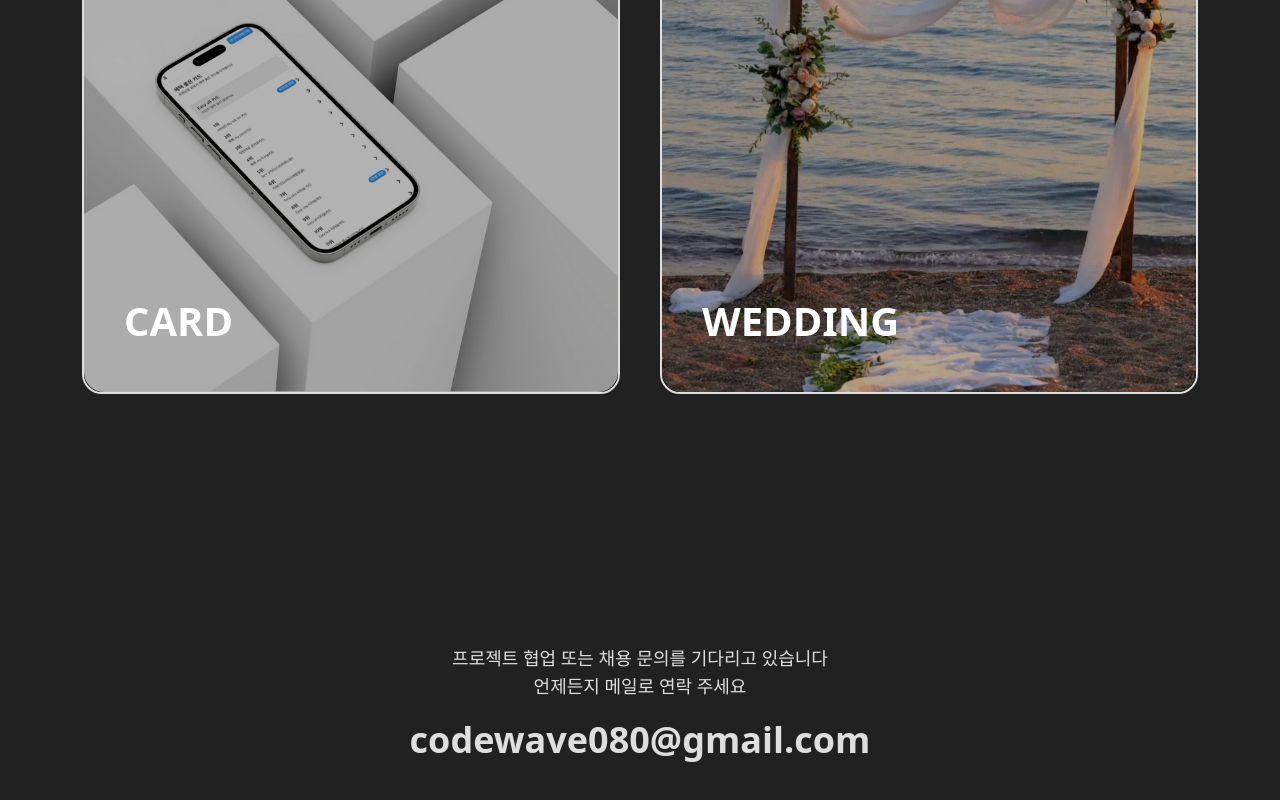
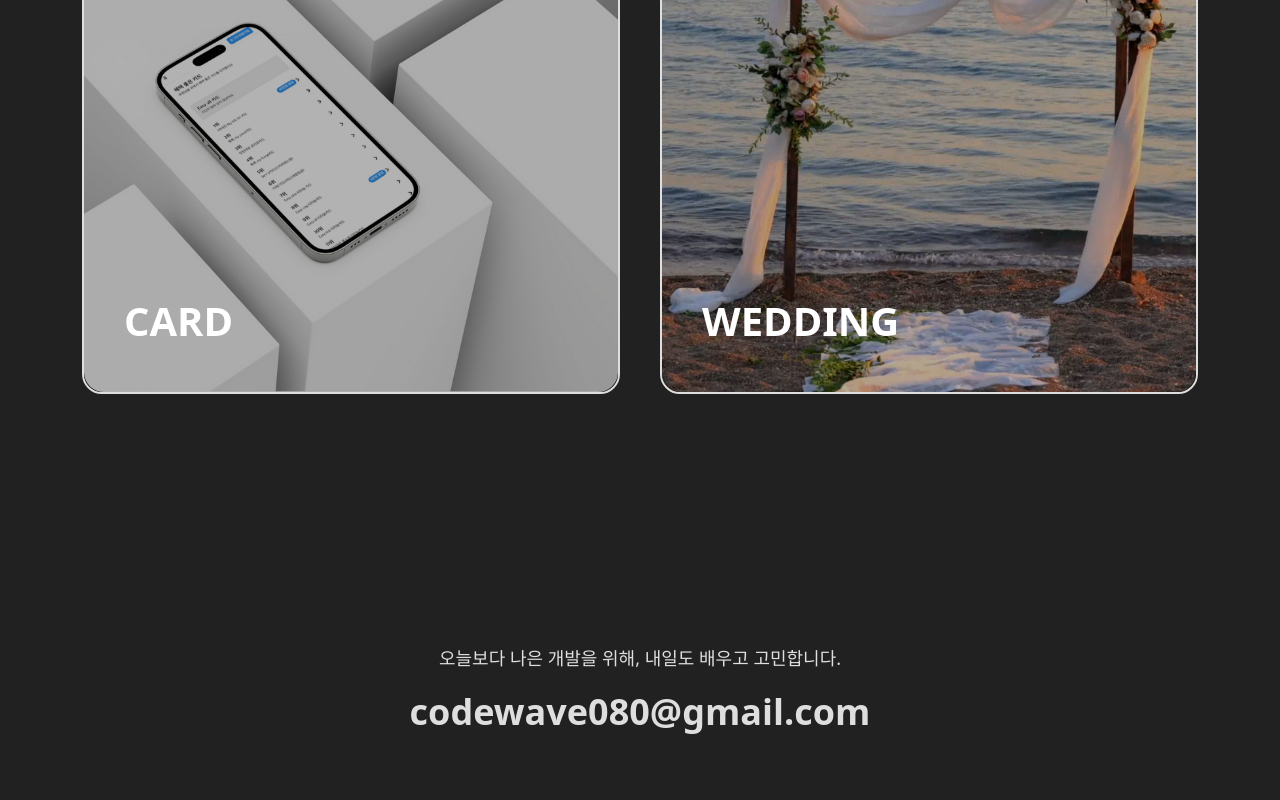
Before and after one commit to code-wave-080/portfolio, a Next.js app: page / in a window 1280 px wide. Shown: the part 3228-4028 px from the top of the page. Built offline with nearby package versions, Linux system fonts and the light colour scheme.

Commit message:
refactor: Footer 문구 수정

```diff
--- a/src/app/components/Footer.tsx
+++ b/src/app/components/Footer.tsx
@@ -3,9 +3,8 @@ export default function Footer() {
         <footer className="text-center pb-5 text-[#DEDEDE]">
             <div className="container">
                 <p className="text-lg">
-                    프로젝트 협업 또는 채용 문의를 기다리고 있습니다
+                    오늘보다 나은 개발을 위해, 내일도 배우고 고민합니다.
                 </p>
-                <p className="text-lg">언제든지 메일로 연락 주세요</p>
                 <a
                     href="mailto:codewave080@gmail.com"
                     className="text-3xl sm:text-4xl font-anton font-bold inline-block mt-5 mb-10 hover:underline"
```
